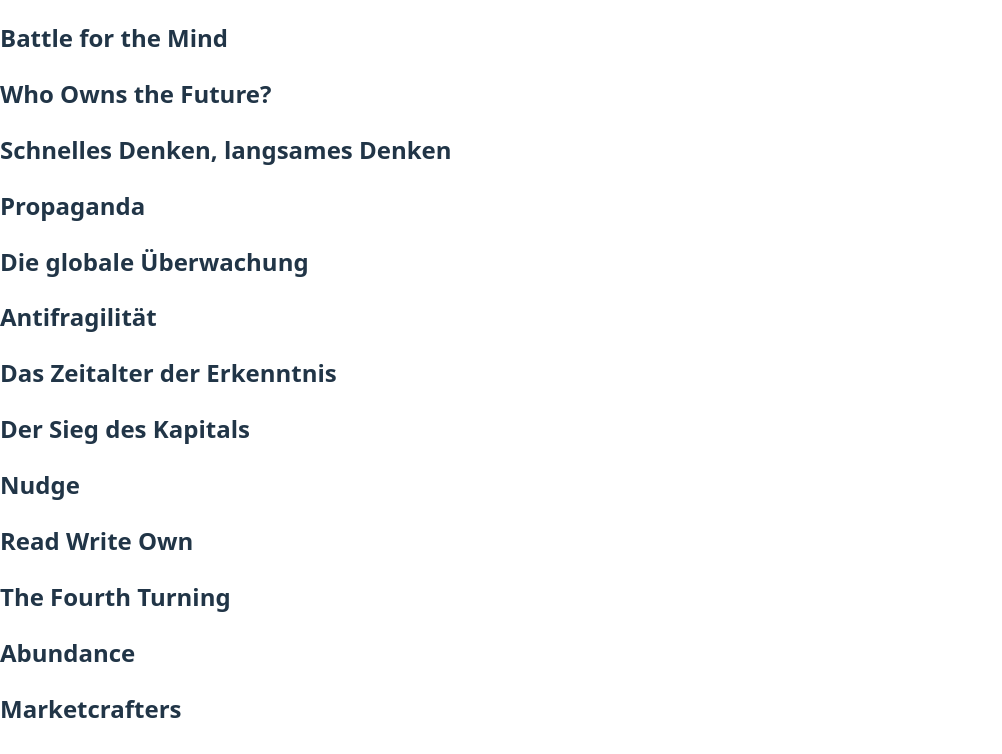
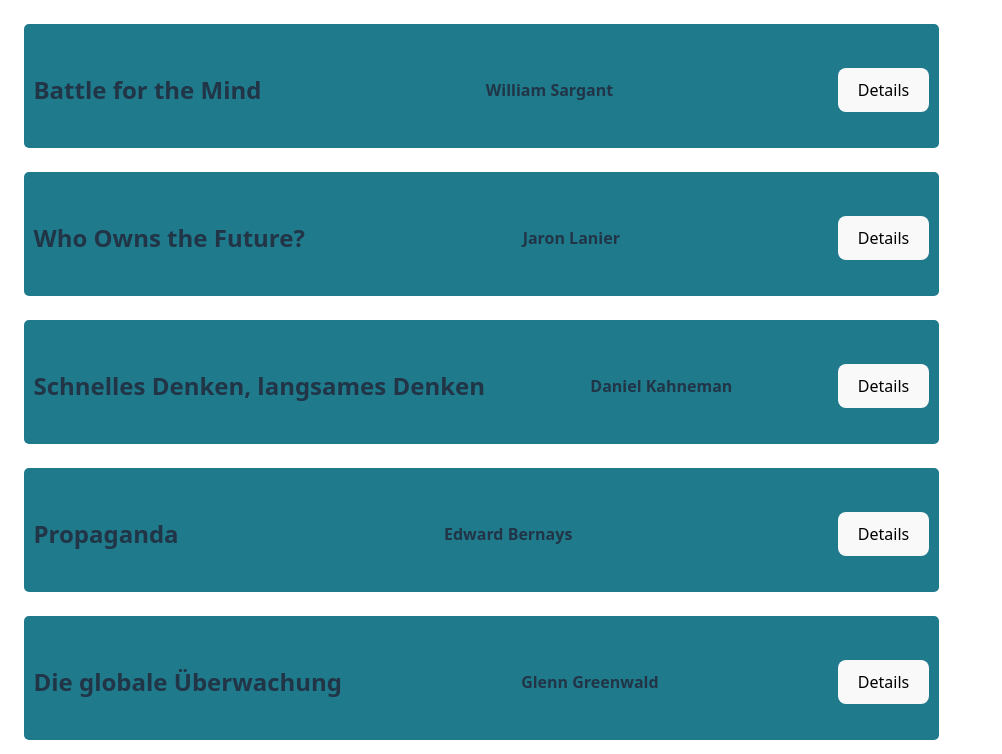
Before and after one commit to tjilani/my-dashboard, a React (Vite) app: page /books in a window 1280 px wide. Shown: the top 754 px of the page, without its empty margins (0-1002 px from the left). Built offline with nearby package versions, Linux system fonts and the light colour scheme.

Commit message:
basic styling for Book component

```diff
--- a/package.json
+++ b/package.json
@@ -13,7 +13,7 @@
     "react": "^19.2.0",
     "react-dom": "^19.2.0",
     "react-router-dom": "^7.12.0",
-    "styled": "^1.0.0"
+    "styled-components": "^6.3.8"
   },
   "devDependencies": {
     "@eslint/js": "^9.39.1",
@@ -25,6 +25,7 @@
     "eslint-plugin-react-hooks": "^7.0.1",
     "eslint-plugin-react-refresh": "^0.4.24",
     "globals": "^16.5.0",
+    "prettier": "^3.8.0",
     "typescript": "~5.9.3",
     "typescript-eslint": "^8.46.4",
     "vite": "^7.2.4"
--- a/src/components/Book.tsx
+++ b/src/components/Book.tsx
@@ -1,11 +1,31 @@
-import React from 'react'
+import React from "react";
+import styled from "styled-components";
 
-const Book = ({work}: {work: {id: string, title: string, author: string}}) => {
+const Book = ({
+  work,
+}: {
+  work: { id: string; title: string; author: string };
+}) => {
   return (
-    <div key={work.id}>
-    <h2>{work.title}</h2>
-</div>
-  )
-}
+    <StyledBook key={work.id}>
+      <h2>{work.title}</h2>
+      <h4>{work.author}</h4>
+      <button>Details</button>
+    </StyledBook>
+  );
+};
 
-export default Book
+export default Book;
+
+const StyledBook = styled.article`
+  background-color: #1f7a8c;
+  padding: 1rem 1%.5rem;
+  border-radius: 5px;
+  margin: 1.5rem;
+  width: 70vw;
+  height: 100px;
+  display: flex;
+  flex-direction: row;
+  justify-content: space-between;
+  align-items: center;
+`;
```
Also changed, not shown: 1 other file (tests, documents, lock files or other folders).
